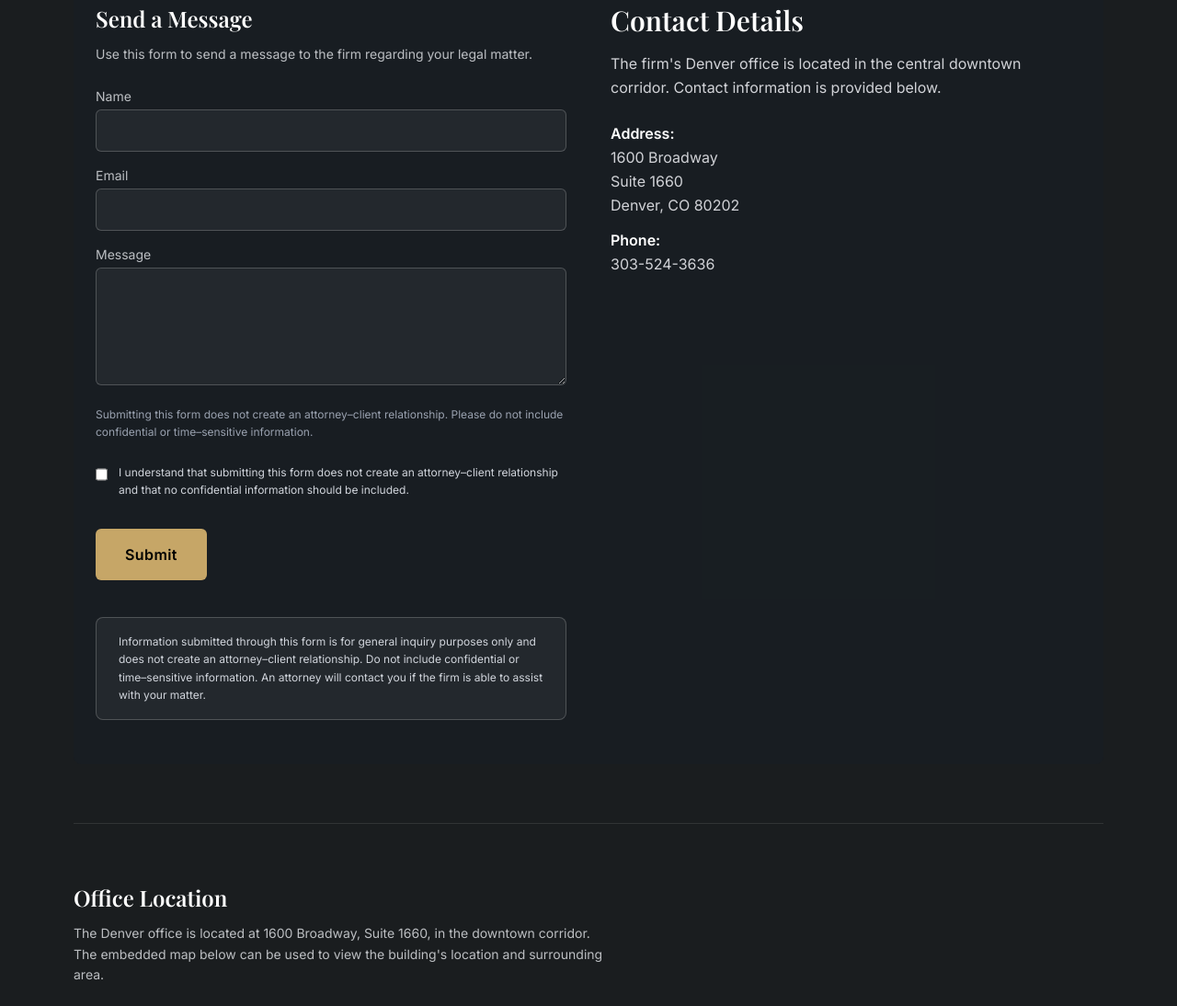
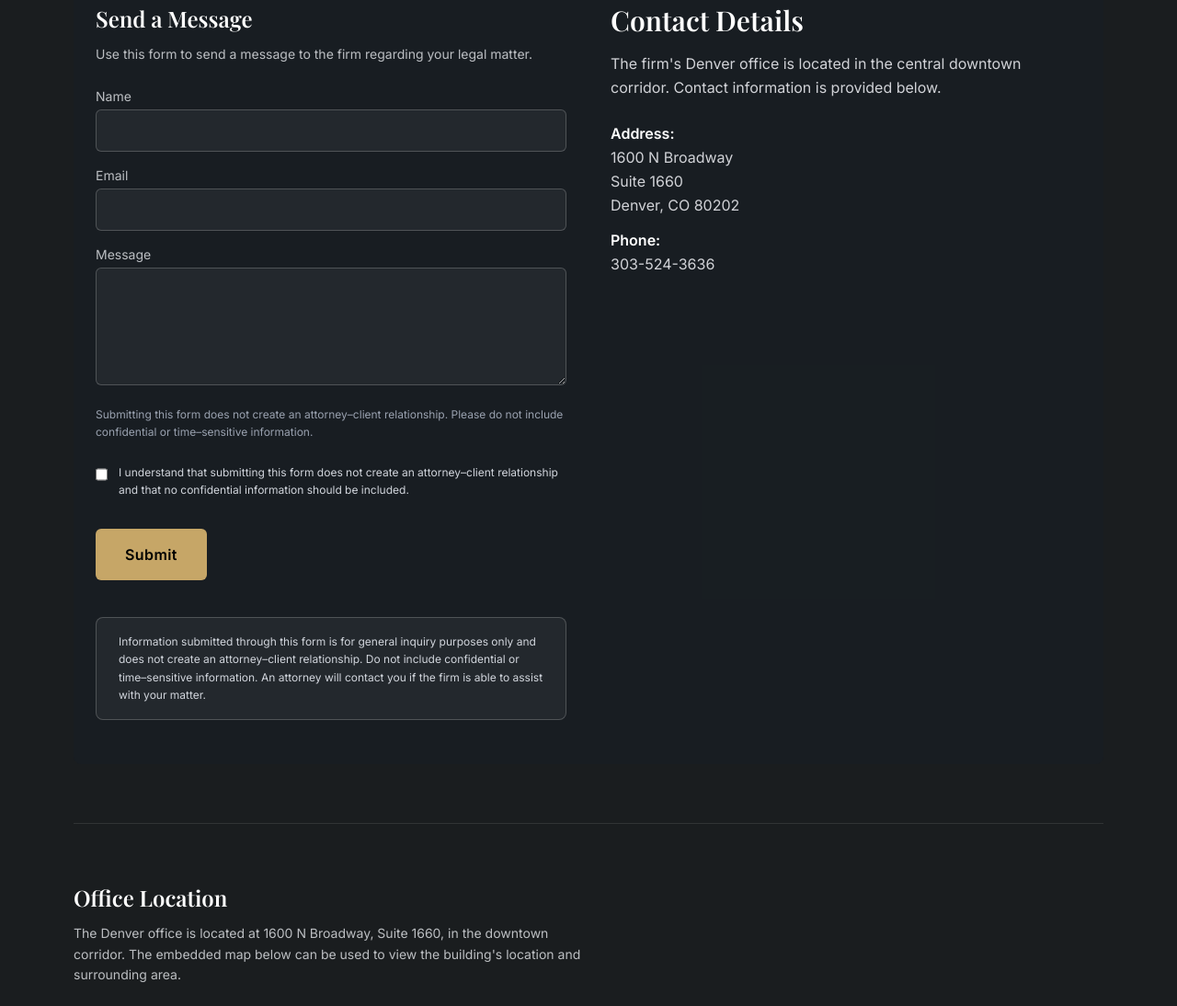
Before and after one commit to JDemlow/cohen-llc-site, a Next.js app: page /contact in a window 1280 px wide. Shown: the part 620-1714 px from the top of the page at 92% size. Built offline with nearby package versions, Linux system fonts and the light colour scheme.

Commit message:
updated address

```diff
--- a/src/app/contact/page.tsx
+++ b/src/app/contact/page.tsx
@@ -201,7 +201,7 @@ export default function ContactPage() {
             <li>
               <span className="font-semibold text-white">Address:</span>
               <br />
-              1600 Broadway
+              1600 N Broadway
               <br />
               Suite 1660
               <br />
@@ -230,7 +230,7 @@ export default function ContactPage() {
         </h2>
 
         <p className="mt-3 text-sm text-gray-200/80 leading-relaxed max-w-xl">
-          The Denver office is located at 1600 Broadway, Suite 1660, in the
+          The Denver office is located at 1600 N Broadway, Suite 1660, in the
           downtown corridor. The embedded map below can be used to view the
           building&apos;s location and surrounding area.
         </p>
@@ -238,7 +238,7 @@ export default function ContactPage() {
         <div className="mt-6 overflow-hidden rounded-lg border border-white/20 bg-white/5">
           <iframe
             title="Map showing Cohen, LLC Denver office location"
-            src="https://www.google.com/maps?q=1600+Broadway+Suite+1660+Denver+CO+80202&output=embed"
+            src="https://www.google.com/maps?q=1600+N+Broadway+Suite+1660+Denver+CO+80202&output=embed"
             loading="lazy"
             referrerPolicy="no-referrer-when-downgrade"
             className="h-64 w-full border-0 sm:h-80"
```
